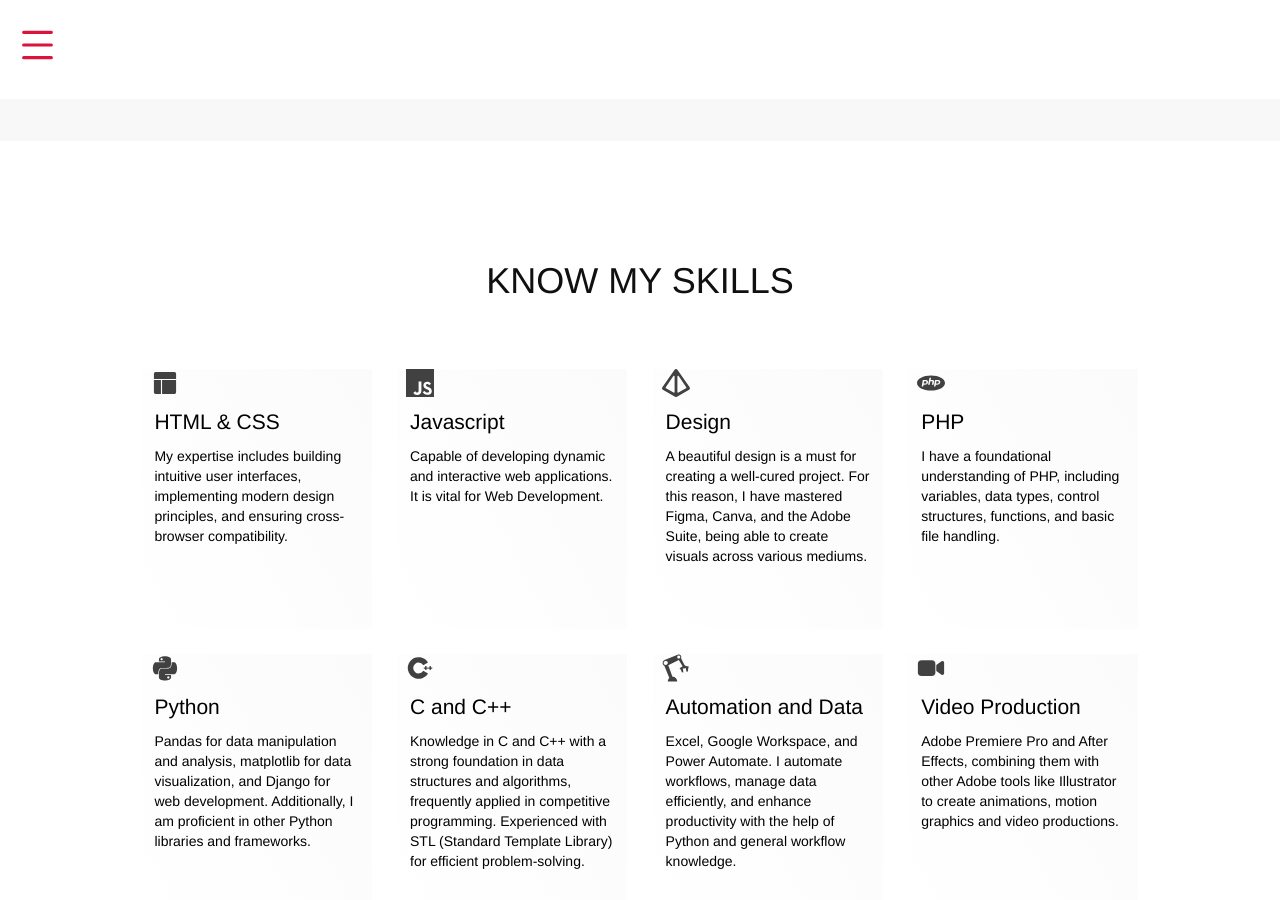
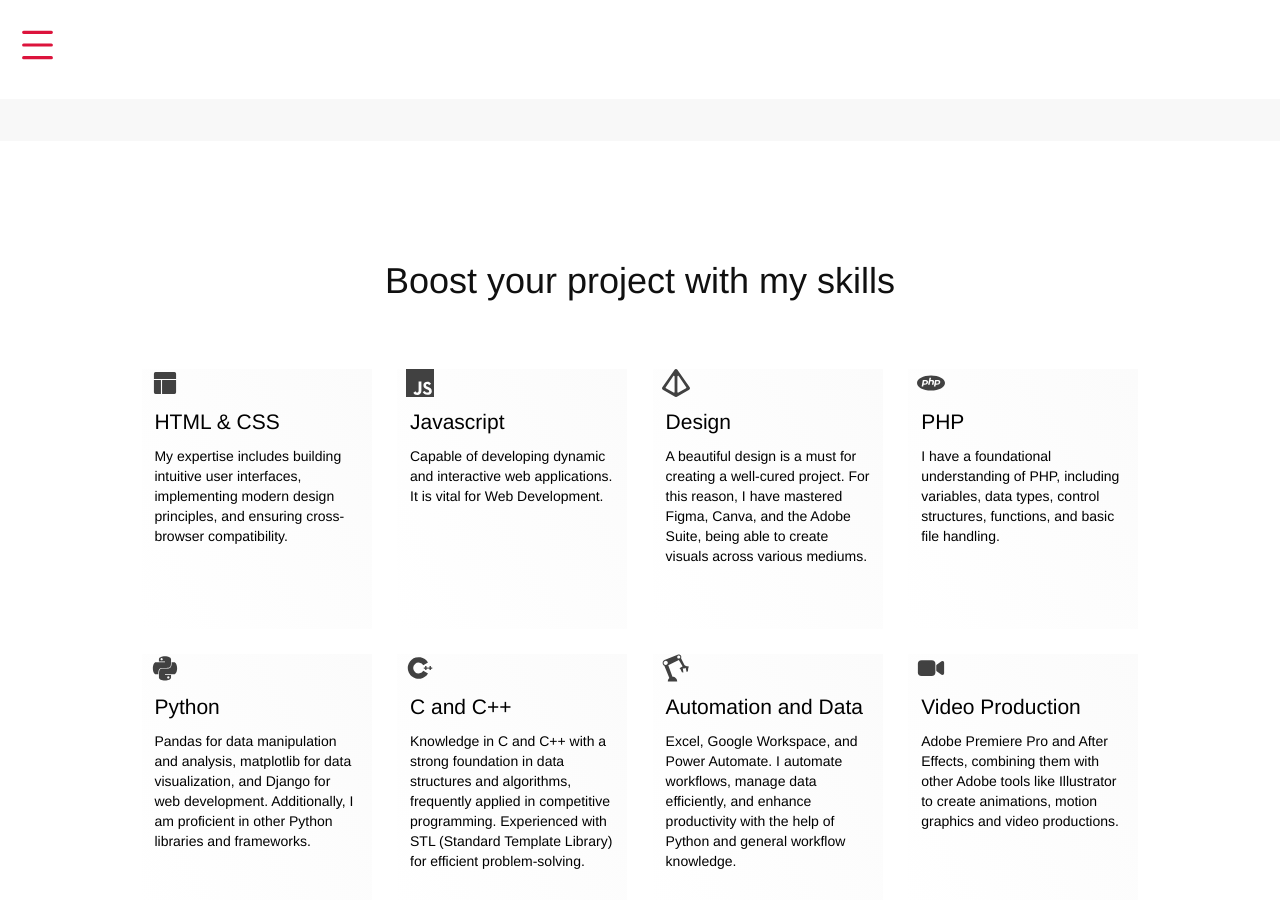
Before and after one commit to lyszt/lyszt.github.io, a Jekyll site: the page built from index.html, in a window 1280 px wide and 900 px high, scrolled down 2337 px. Built offline with Jekyll 4.4.1, drawn with Linux system fonts in a browser that asks for light colours.

Commit message:
Change h1 as requested

```diff
--- a/index.html
+++ b/index.html
@@ -336,7 +336,7 @@ layout: default
   </section>
 
   <section class="skills">
-    <h1>KNOW MY SKILLS </h1>
+    <h1>Boost your project with my skills</h1>
     <div class="skill-item">
       <img src="img/uiuxicon.svg" alt="Squares that represent layout">
       <h2>HTML & CSS</h2>
```
